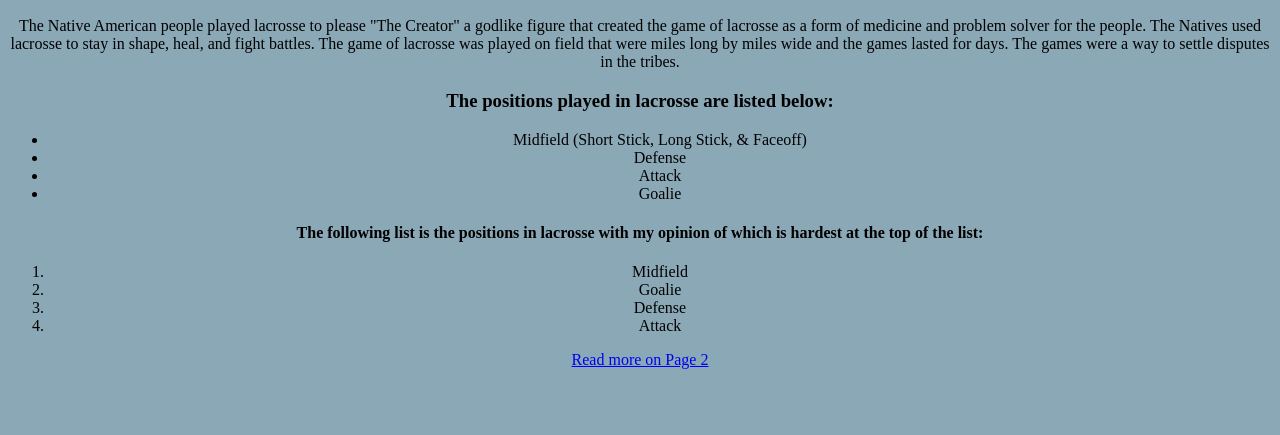
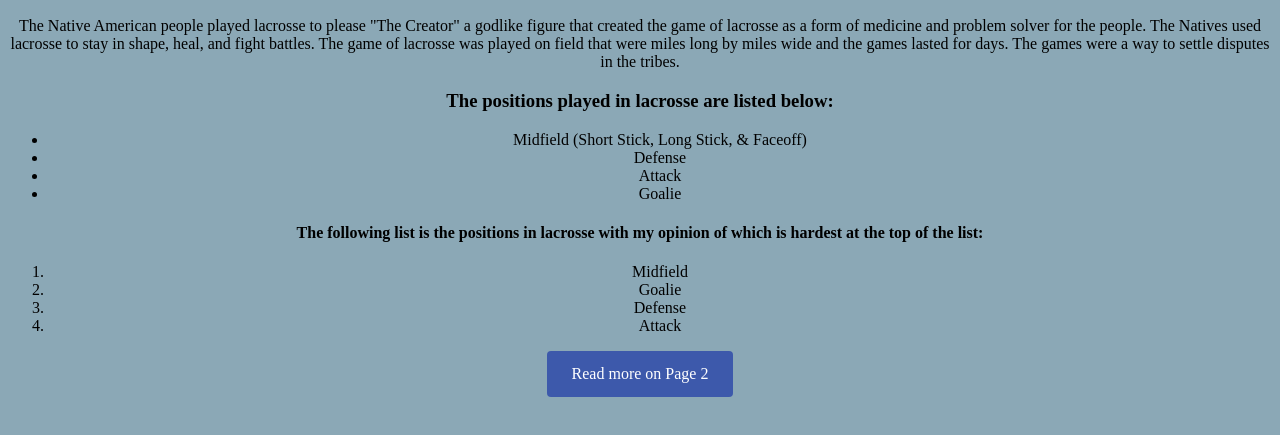
Before and after one commit to andrewmarks12/EducationalWebpage, a plain HTML site: page Index.html in a window 1280 px wide. Shown: the part 353-788 px from the top of the page. Drawn offline with Linux system fonts and the light colour scheme.

Commit message:
Added a functional button to take the user from page 1 to page 2 and back

```diff
--- a/Index.html
+++ b/Index.html
@@ -36,8 +36,9 @@
             <li>Attack</li>
             </ol>
         </ul>
-        <center>
+        <p>
         <a href="page2.html">Read more on Page 2</a>
-        </center>
+
+    </p>
     </body>
 </html>
--- a/css/style.css
+++ b/css/style.css
@@ -16,3 +16,18 @@ img {
   display: block;
   margin: auto;
 }
+
+a:link{
+    background-color: #3D59AB;
+  color: white;
+  padding: 14px 25px;
+  text-align: center;
+  text-decoration: none;
+  display: inline-block;
+  border-radius: 4px;
+}
+
+a:visited {
+    text-decoration: none;
+    color: white;
+}
```
